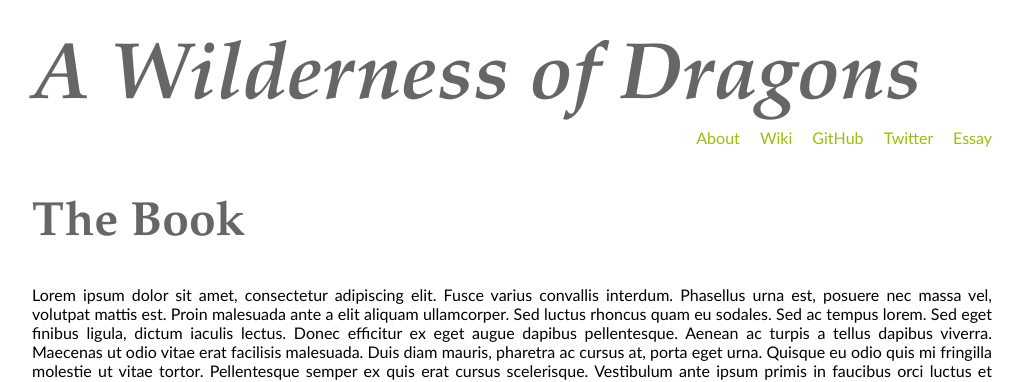
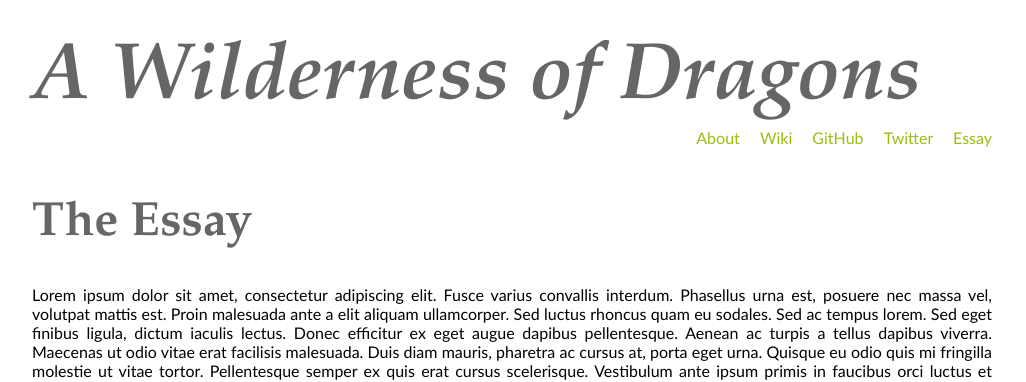
Before and after one commit to uoou/AWildernessOfDragons, a Jekyll site: the page built from essay.html, in a window 1280 px wide. Shown: the top 382 px of the page, without its empty margins (0-1026 px from the left). Built offline with Jekyll 4.4.1, drawn with Linux system fonts in a browser that asks for light colours; Markdown is read by kramdown in place of the engine named in the settings.

Commit message:
Update essay.html

```diff
--- a/essay.html
+++ b/essay.html
@@ -5,7 +5,7 @@ layout: default
 {% include site_header.html %}
 	<section class="page">
 		<article class="post">
-			<h2>The Book</h2>
+			<h2>The Essay</h2>
 			<div class="postcontent">
 <p>
 Lorem ipsum dolor sit amet, consectetur adipiscing elit. Fusce varius convallis interdum. Phasellus urna est, posuere nec massa vel, volutpat mattis est. Proin malesuada ante a elit aliquam ullamcorper. Sed luctus rhoncus quam eu sodales. Sed ac tempus lorem. Sed eget finibus ligula, dictum iaculis lectus. Donec efficitur ex eget augue dapibus pellentesque. Aenean ac turpis a tellus dapibus viverra. Maecenas ut odio vitae erat facilisis malesuada. Duis diam mauris, pharetra ac cursus at, porta eget urna. Quisque eu odio quis mi fringilla molestie ut vitae tortor. Pellentesque semper ex quis erat cursus scelerisque. Vestibulum ante ipsum primis in faucibus orci luctus et ultrices posuere cubilia Curae; Donec ac ligula interdum, finibus enim non, accumsan enim. Sed id dapibus libero. Sed id molestie orci.
```
